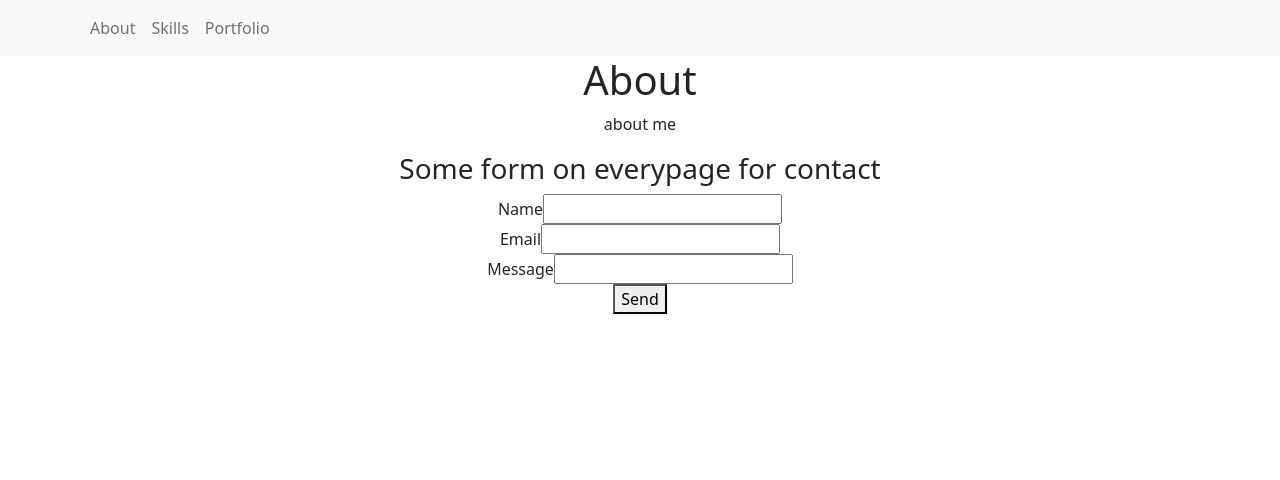
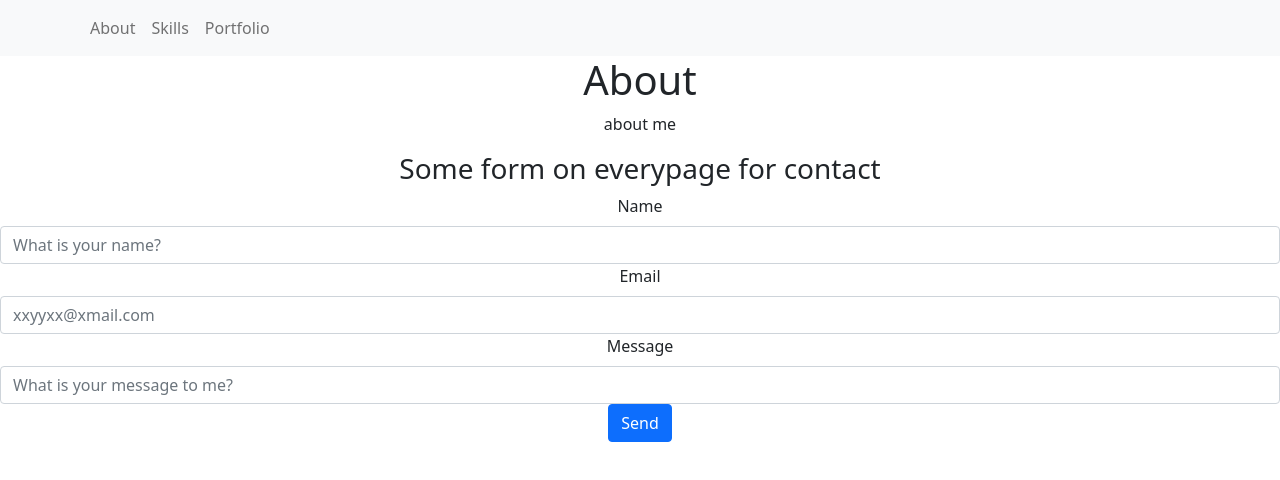
Before and after one commit to alexmcdermid/react-blog, a React (Create React App) app: page /about in a window 1280 px wide. Shown: the top 480 px of the page. Built offline with nearby package versions, Linux system fonts and the light colour scheme.

Commit message:
add some more styling to form

```diff
--- a/src/App.js
+++ b/src/App.js
@@ -4,7 +4,7 @@ import { Route, Switch, Redirect, Link } from 'react-router-dom';
 import Skills from './pages/Skills/Skills'
 import Portfolio from './pages/Portfolio/Portfolio';
 import About from './pages/About/About'
-import { Container, Nav, Navbar } from 'react-bootstrap';
+import { Container, Nav, Navbar, Button, Form } from 'react-bootstrap';
 import 'bootstrap/dist/css/bootstrap.min.css'
 
 class App extends Component {
@@ -56,39 +56,33 @@ class App extends Component {
           <Redirect to="/about" />
         </Switch>
         <h3>Some form on everypage for contact</h3>
-        <form>
-          <label>
-            <span>
-                Name
-            </span>
-            <input
+        <Form>
+          <Form.Group>
+            <Form.Label>Name</Form.Label>
+            <Form.Control
             name="name"
+            placeholder="What is your name?"
             value={this.state.name}
             onChange={this.handleFormChange}/>
-          </label>
-          <br/>
-          <label>
-            <span>
-                Email
-            </span>
-            <input
+          </Form.Group>
+          <Form.Group>
+            <Form.Label>Email</Form.Label>
+            <Form.Control
             name="email"
+            placeholder="xxyyxx@xmail.com"
             value={this.state.email}
             onChange={this.handleFormChange}/>
-          </label>
-          <br/>
-          <label>
-            <span>
-                Message
-            </span>
-            <input
+          </Form.Group>
+          <Form.Group>
+            <Form.Label>Message</Form.Label>
+            <Form.Control
             name="message"
+            placeholder="What is your message to me?"
             value={this.state.message}
             onChange={this.handleFormChange}/>
-          </label>
-          <br/>
-          <button onClick={this.handleFormSubmit}>Send</button>
-          </form>
+          </Form.Group>
+          <Button onClick={this.handleFormSubmit}>Send</Button>
+          </Form>
       </div>
     );
   }
```
